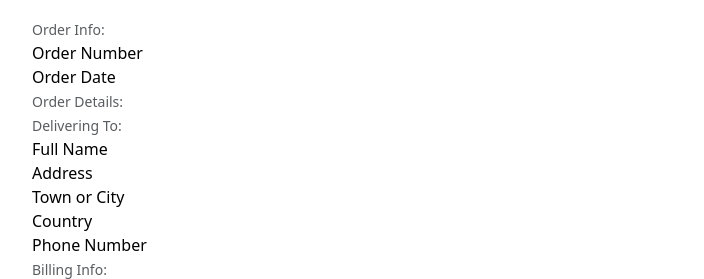
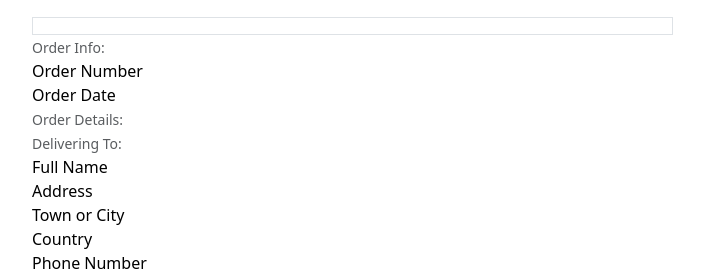
Before and after one commit to mamuzaan/Portfolio_MS5_Bookstore, a Django app: template checkout/templates/checkout/checkout_success.html in a window 1280 px wide. Shown: the part 253-532 px from the top of the page, without its empty margins (50-754 px from the left). Run offline with Django 3.2, Linux system fonts and the light colour scheme; the template is opened without the code that fills it, so the values that code supplies are empty; some libraries are stand-ins or nearby versions.

Commit message:
Added order confirmation wrapper div to checkout_success template

```diff
--- a/checkout/templates/checkout/checkout_success.html
+++ b/checkout/templates/checkout/checkout_success.html
@@ -22,6 +22,7 @@
 
         <div class="row">
             <div class="col-12 col-lg-7">
+                <div class="order-confirmation-wrapper p-2 border"></div>
                     <div class="row">
                         <div class="col">
                             <small class="text-muted">Order Info:</small>
@@ -172,6 +173,7 @@
                     </div>
                 </div>
             </div>
+        </div>
         <div class="row">
 			<div class="col-12 col-lg-7 text-end">
 				<a href="{% url 'products:products' %}" class="btn btn-dark rounded-0 my-2">
```
Lines whose indentation alone changed are shown as unchanged.
